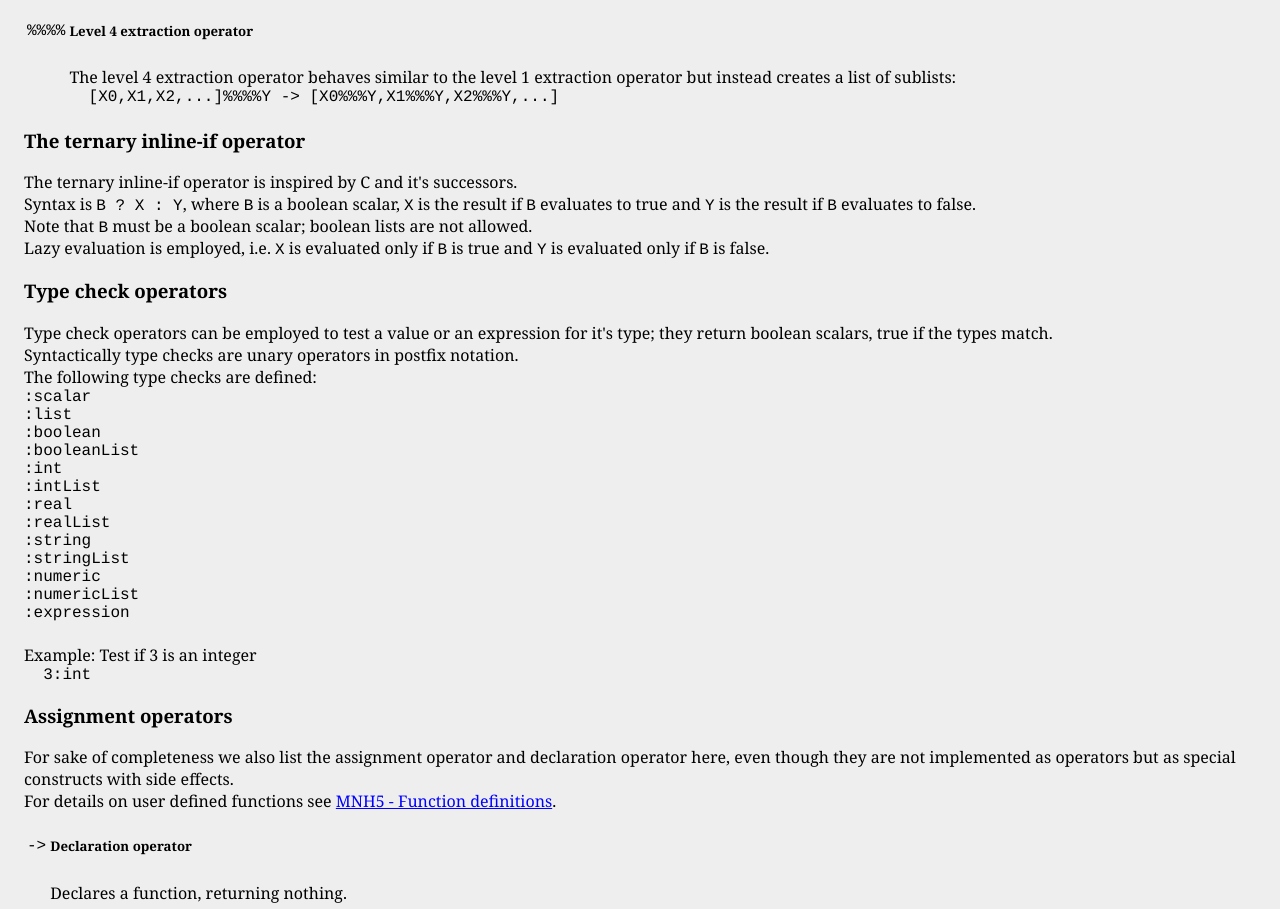
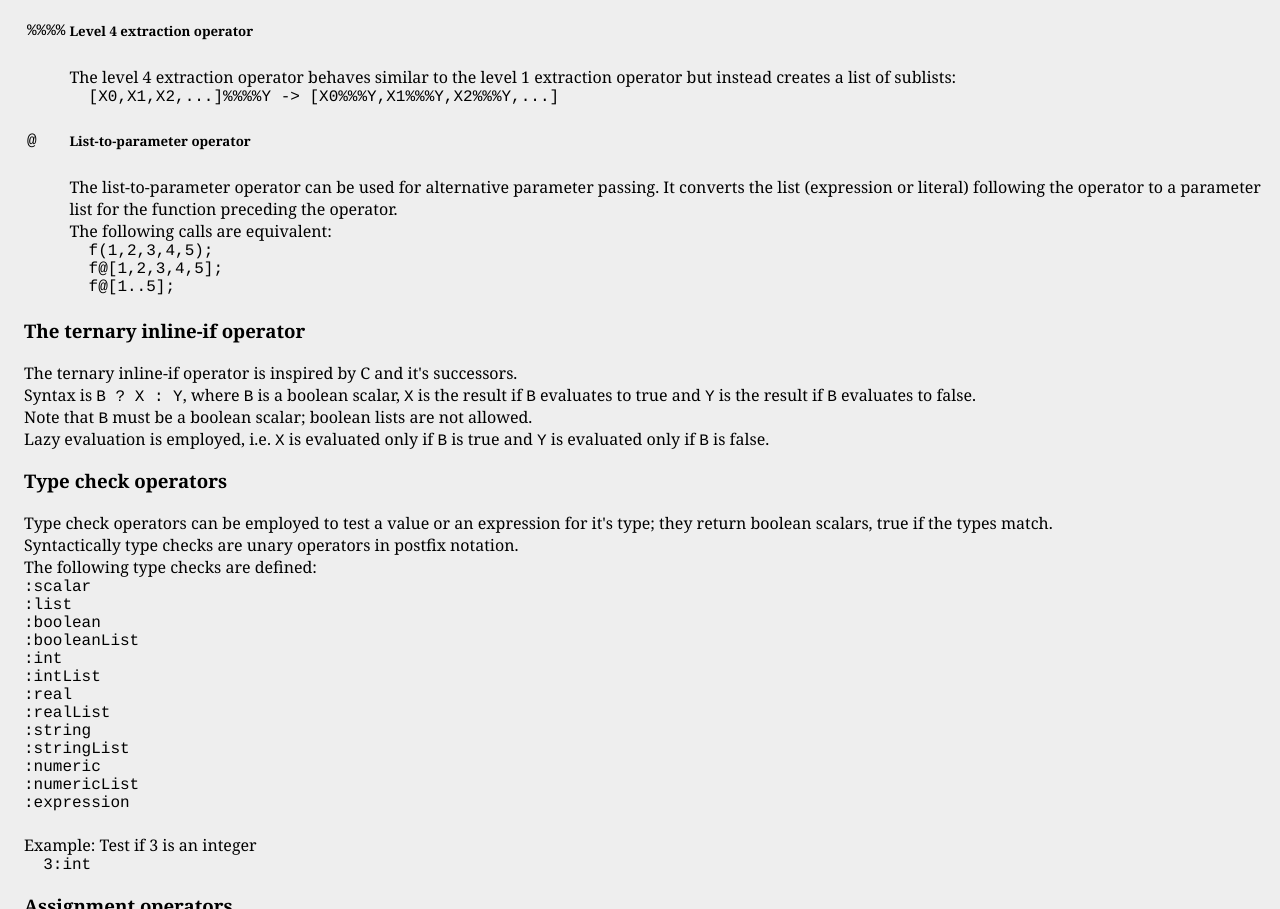
Before and after one commit to mschlegel81/mnh, a plain HTML site: page doc/operators.html in a window 1280 px wide. Shown: the part 4298-5207 px from the top of the page. Drawn offline with Linux system fonts and the light colour scheme.

Commit message:
Extended documentation

```diff
--- a/doc/operators.html
+++ b/doc/operators.html
@@ -11,11 +11,11 @@
 <h3><a href="#scalarOps"> Scalar operators</a></h3>
 <ul>
   <li><h4><a href="#arithOps"> Arithmetic operators</a></h4></li>
-  <li><h4><a href="#compOps"> Comparators         </a></h4></li>
-  <li><h4><a href="#logOps"> Logical operators   </a></h4></li>
+  <li><h4><a href="#compOps"> Comparators </a></h4></li>
+  <li><h4><a href="#logOps"> Logical operators </a></h4></li>
   <li><h4><a href="#stringOps"> String concatenation</a></h4></li>
 </ul>
-<h3><a href="#listOps"> List operators                </a></h3>
+<h3><a href="#listOps"> List operators </a></h3>
 <h3><a href="#iifOps"> The ternary inline-if operator</a></h3>
 <h3><a href="#typecheckOps"> Type check operators</a></h3>
 <h3><a href="#assignmentOps"> Assignment operators</a></h3>
@@ -163,6 +163,14 @@ The level 3 extraction operator behaves similar to the level 1 extraction operat
 The level 4 extraction operator behaves similar to the level 1 extraction operator but instead creates a list of sublists:<code>
   [X0,X1,X2,...]%%%%Y -> [X0%%%Y,X1%%%Y,X2%%%Y,...]</code>
 </td></tr>
+
+<tr><td><code>@<code></td><td><h5>List-to-parameter operator</h5></td></tr><tr><td></td><td>
+The list-to-parameter operator can be used for alternative parameter passing. It converts the list (expression or literal) following the operator to a parameter list for the function preceding the operator.<br>
+The following calls are equivalent:<code>
+  f(1,2,3,4,5);
+  f@[1,2,3,4,5];
+  f@[1..5];</code>
+</td></tr>
 </table>
 
 <h3><a name="iifOps"> The ternary inline-if operator</a></h3>
```
Also changed, not shown: doc/functions.html (+8 -0 lines).
